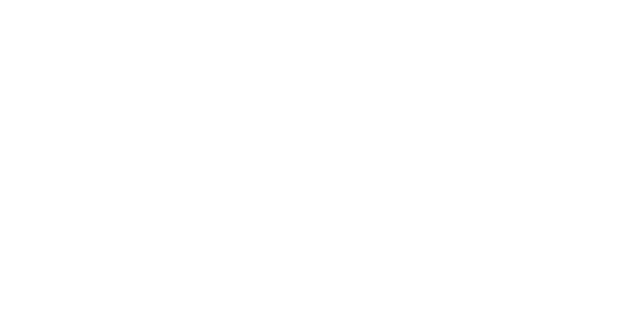
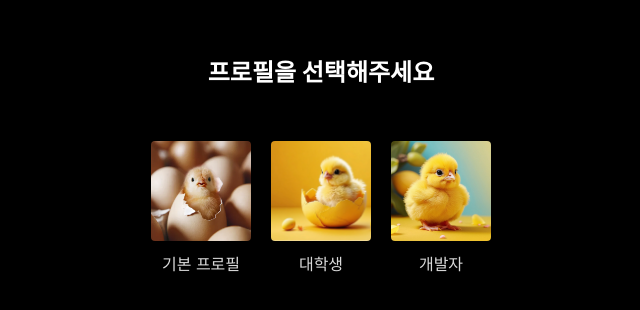
Before and after one commit to ksh200070/kimseunghyun, a React (Create React App) app: page /portfolio/profile in a window 1280 px wide. Before the commit this address had no page. Shown: the part 220-530 px from the top of the page, without its empty margins (319-959 px from the left). Built offline with nearby package versions, Linux system fonts and the light colour scheme.

Commit message:
Fix : when npm run deploy, display empty window

```diff
--- a/src/App.tsx
+++ b/src/App.tsx
@@ -9,11 +9,11 @@
   return (
     <div>
       <Routes>
-        <Route path="/" element={<Home />} />
-        <Route path="/profile" element={<Profile />} />
-        <Route path="/basic" element={<FirstProfile />} />
-        <Route path="/student" element={<SecondProfile />} />
-        <Route path="/developer" element={<ThirdProfile />} />
+        <Route path="/portfolio" element={<Home />} />
+        <Route path="/portfolio/profile" element={<Profile />} />
+        <Route path="/portfolio/basic" element={<FirstProfile />} />
+        <Route path="/portfolio/student" element={<SecondProfile />} />
+        <Route path="/portfolio/developer" element={<ThirdProfile />} />
       </Routes>
     </div>
   );
--- a/src/index.tsx
+++ b/src/index.tsx
@@ -9,7 +9,7 @@
 );
 root.render(
   <React.StrictMode>
-    <BrowserRouter basename={process.env.PUBLIC_URL}>
+    <BrowserRouter>
       <App />
     </BrowserRouter>
   </React.StrictMode>
--- a/src/pages/Home/home.tsx
+++ b/src/pages/Home/home.tsx
@@ -5,7 +5,7 @@
   const navigate = useNavigate();
 
   const onClickStartBtn = () => {
-    return navigate("/profile");
+    return navigate("/portfolio/profile");
   };
 
   return (
--- a/src/pages/Profile/profile.tsx
+++ b/src/pages/Profile/profile.tsx
@@ -18,11 +18,11 @@
   const onClickProfile = useCallback(
     (profile: BasicProfile) => {
       if (profile.id === 1) {
-        navigate(`/basic`, { state: { profile } });
+        navigate(`/portfolio/basic`, { state: { profile } });
       } else if (profile.id === 2) {
-        navigate(`/student`, { state: { profile } });
+        navigate(`/portfolio/student`, { state: { profile } });
       } else if (profile.id === 3) {
-        navigate(`/developer`, { state: { profile } });
+        navigate(`/portfolio/developer`, { state: { profile } });
       }
     },
     [navigate]
--- a/src/pages/main/FirstProfile/firstProfile.tsx
+++ b/src/pages/main/FirstProfile/firstProfile.tsx
@@ -8,7 +8,7 @@
   const { profile } = state;
 
   const onClickSwitchProfile = () => {
-    return navigate("/profile");
+    return navigate("/portfolio/profile");
   };
 
   return (
--- a/src/pages/main/SecondProfile/secondProfile.tsx
+++ b/src/pages/main/SecondProfile/secondProfile.tsx
@@ -169,7 +169,7 @@
           <ProfileCard
             size="sm"
             profile={profile}
-            onClick={() => navigate("/profile")}
+            onClick={() => navigate("/portfolio/profile")}
           ></ProfileCard>
           {/* <button>프로필 변경</button> */}
         </div>
--- a/src/pages/main/ThirdProfile/thirdProfile.tsx
+++ b/src/pages/main/ThirdProfile/thirdProfile.tsx
@@ -29,7 +29,7 @@
   const { profile } = state;
 
   const onClickSwitchProfile = () => {
-    return navigate("/profile");
+    return navigate("/portfolio/profile");
   };
 
   return (
```
